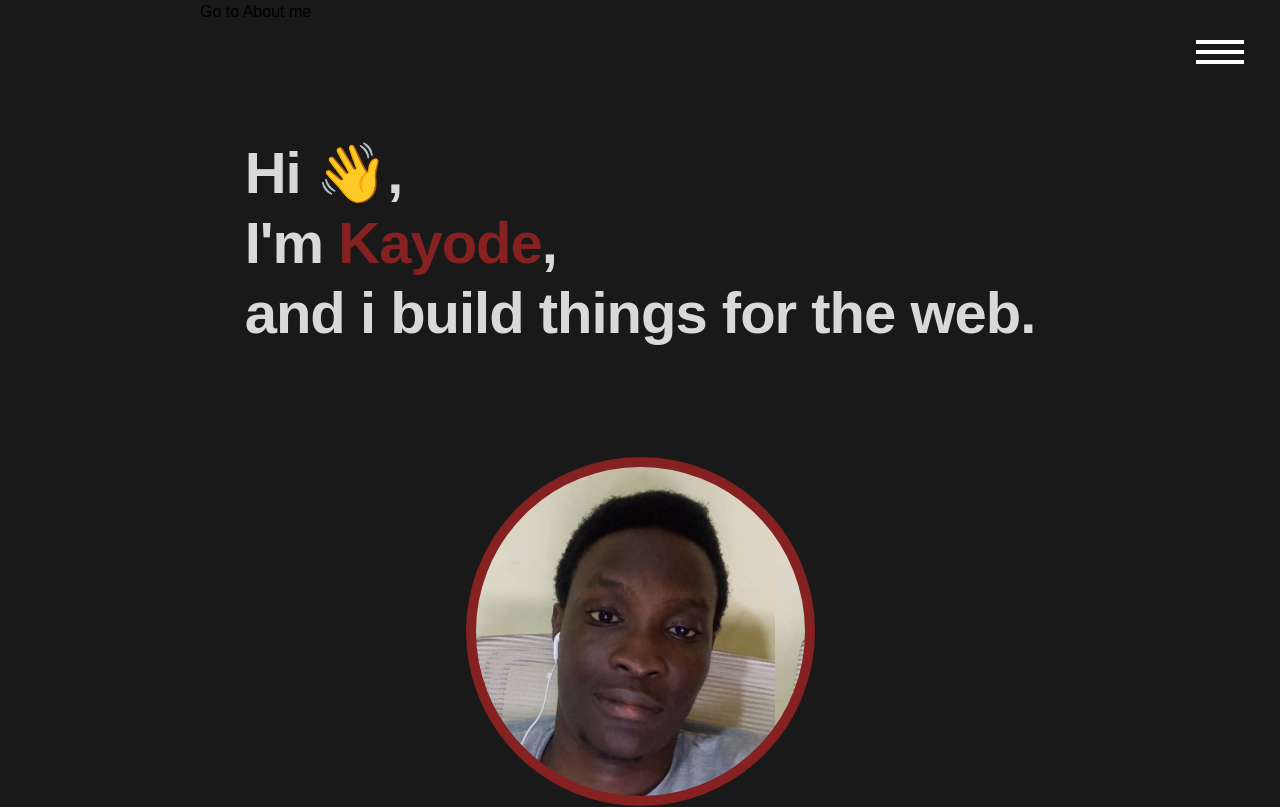
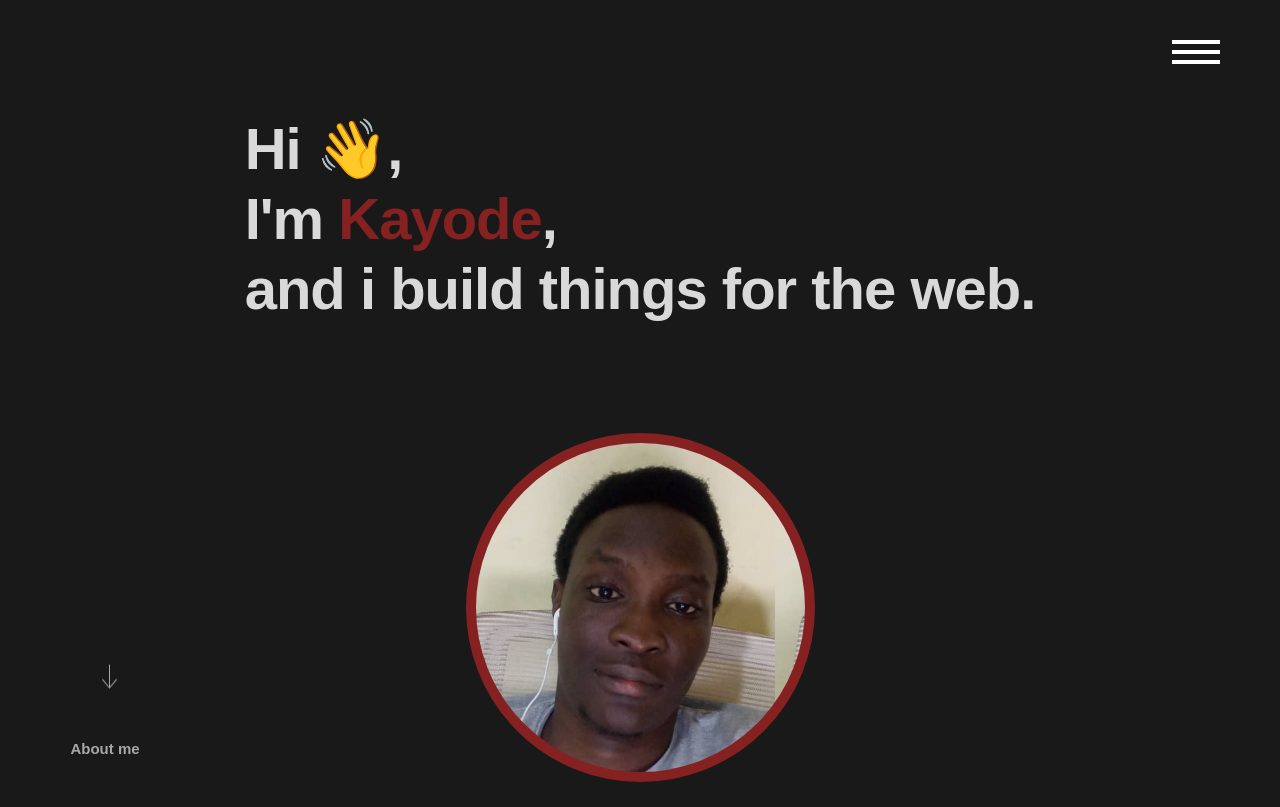
Before and after one commit to Kaykeks1/portfolio-2.0, a React (Create React App) app: page / in a window 1280 px wide. Shown: the top 807 px of the page. Built offline with nearby package versions, Linux system fonts and the light colour scheme.

Commit message:
navigate to next page

```diff
--- a/src/App.tsx
+++ b/src/App.tsx
@@ -1,5 +1,4 @@
 import './App.css';
-import Header from './components/header/Header';
 import Hamburger from './components/hamburger/Hamburger';
 import GoToNext from './components/goto-next/GoToNext';
 import SplashScreen from './components/splash-screen/SplashScreen';
@@ -11,23 +10,55 @@ import Contact from './sections/contact/Contact';
 import { useEffect, useState } from 'react';
 
 function App() {
-  const [loading, setLoading] = useState(true)
+  const [loading, setLoading] = useState(true);
+  const [ goto, setGoTo ] = useState('#about');
+  const sections = ['#about', '#stacks', '#projects', '#contact']
+
   useEffect(() => {
     setTimeout(() => {
       setLoading(false)
     }, 2000)
   }, [])
+
+  document.addEventListener("scroll", function() {
+    const heroSection = document.getElementById('hero') as HTMLElement;
+    const aboutSection = document.getElementById('about') as HTMLElement;
+    const stacksSection = document.getElementById('stacks') as HTMLElement;
+    const projectsSection = document.getElementById('projects') as HTMLElement;
+
+    if (isElementPartiallyInViewport(heroSection)) {
+      setGoTo('#about')
+    } else if (isElementPartiallyInViewport(aboutSection)) {
+      setGoTo('#stacks')
+    } else if (isElementPartiallyInViewport(stacksSection)) {
+      setGoTo('#projects')
+    } else if (isElementPartiallyInViewport(projectsSection)) {
+      setGoTo('#contact')
+    } else {
+      setGoTo('')
+    }
+  });
+
+  function isElementPartiallyInViewport(element: HTMLElement) {
+    var rect = element.getBoundingClientRect();
+    return (
+      rect.bottom > 0
+    );
+  }
+
   return (
     loading
     ? <SplashScreen />
     : <div className="app">
       <Hamburger />
-      <GoToNext />
-      <Hero />
-      <About />
-      <Stacks />
-      <Projects />
-      <Contact />
+      {
+        goto && <GoToNext goto={goto} />
+      }
+      <Hero id="hero" />
+      <About id="about" />
+      <Stacks id="stacks" />
+      <Projects id="projects" />
+      <Contact id="contact" />
     </div>
   );
 }
--- a/src/components/goto-next/GoToNext.css
+++ b/src/components/goto-next/GoToNext.css
@@ -0,0 +1,65 @@
+.goto-next {
+  position: fixed;
+  left: 60px;
+  bottom: 40px;
+  display: flex;
+  flex-direction: column-reverse;
+  height: 100px;
+  align-items: center;
+
+  text-decoration: none;
+}
+
+.text {
+  color: #A7A7A7;
+  margin-right: 10px;
+  font-size: 15px;
+  width: 90px;
+  text-align: center;
+  position: relative;
+  font-weight: 700;
+}
+
+.goto-next:hover > .text {
+  color: white;
+}
+
+.text::before {
+  content: '';
+  position: absolute;
+  width: 100%;
+  height: 4px;
+  border-radius: 4px;
+  background-color: #862121;
+  bottom: -10px;
+  left: 0;
+  transform-origin: right;
+  transform: scaleX(0);
+  transition: transform .3s ease-in-out;
+}
+
+.text:hover::before {
+  transform-origin: left;
+  transform: scaleX(1);
+}
+
+.arrow {
+  fill: #A7A7A7;
+  animation: bounce 0.7s;
+  animation-direction: alternate;
+  animation-timing-function: cubic-bezier(.5, 0.05, 1, .5);
+  animation-iteration-count: infinite;
+}
+
+.goto-next:hover > .arrow {
+  fill: white;
+}
+
+@keyframes bounce {
+  from {
+    transform: translate3d(0, -50px, 0);
+  }
+  to {
+    transform: translate3d(0, 0px, 0);
+  }
+}
--- a/src/components/goto-next/GoToNext.tsx
+++ b/src/components/goto-next/GoToNext.tsx
@@ -1,9 +1,25 @@
 import './GoToNext.css';
+import { ReactComponent as Arrow } from '../../images/arrow_down.svg';
 
-export default function GoToNext() {
+type Props = {
+  goto: string
+}
+
+export default function GoToNext({ goto }: Props) {
+  let text = ''
+  if (goto === '#about') {
+    text = 'About me';
+  } else if (goto === '#stacks') {
+    text = 'I know a few things';
+  } else if (goto === '#projects') {
+    text = 'Check out my work';
+  } else if (goto === '#contact') {
+    text = 'Reach me @';
+  }
   return (
-    <div>
-      <div>Go to About me</div>
-    </div>
+    <a className="goto-next" href={goto}>
+      <span className='text'>{text}</span>
+      <Arrow className='arrow' />
+    </a>
   )
 }
--- a/src/components/hamburger/Hamburger.css
+++ b/src/components/hamburger/Hamburger.css
@@ -6,8 +6,8 @@
 
 .hamburger {
   cursor: pointer;
-  width: 24px;
-  height: 24px;
+  width: 48px;
+  height: 48px;
   transition: all 0.25s;
   position: relative;
 }
--- a/src/sections/about/About.tsx
+++ b/src/sections/about/About.tsx
@@ -1,8 +1,12 @@
 import "./About.css"
 
-export default function About() {
+type Props = {
+  id: string
+}
+
+export default function About({ id }: Props) {
   return (
-    <section className='container' id="about">
+    <section className='container' id={id}>
       <h1 className='title'>About</h1>
     </section>
   )
--- a/src/sections/contact/Contact.tsx
+++ b/src/sections/contact/Contact.tsx
@@ -1,6 +1,10 @@
 import "./Contact.css"
 
-export default function Contact() {
+type Props = {
+  id: string
+}
+
+export default function Contact({ id }: Props) {
   return (
     <section className='container' id="contact">
       <h1 className='title'>Contact</h1>
--- a/src/sections/hero/Hero.tsx
+++ b/src/sections/hero/Hero.tsx
@@ -1,9 +1,12 @@
 import './Hero.css';
 
-export default function Hero() {
+type Props = {
+  id: string
+}
+
+export default function Hero({ id }: Props) {
   document.addEventListener("scroll", function() {
     const heroSection = document.getElementById('hero') as HTMLElement;
-    const stacksSection = document.getElementById('stacks') as HTMLElement;
     const introSection = document.getElementById('intro') as HTMLElement;
     const imageSection = document.getElementById('image') as HTMLElement;
 
@@ -54,7 +57,7 @@ export default function Hero() {
   }
 
   return (
-    <section className="hero" id="hero">
+    <section className="hero" id={id}>
       <div className='intro animate-intro' id="intro">
         Hi 👋,<br />
         <div>
--- a/src/sections/projects/Projects.tsx
+++ b/src/sections/projects/Projects.tsx
@@ -1,7 +1,11 @@
 import './Projects.css';
 import backgroundImage from "../../images/me_1.jpeg";
 
-export default function Projects() {
+type Props = {
+  id: string
+}
+
+export default function Projects({ id }: Props) {
   return (
     <section className='container' id="projects">
       <h1 className='title'>Projects</h1>
--- a/src/sections/stacks/Stacks.tsx
+++ b/src/sections/stacks/Stacks.tsx
@@ -12,7 +12,11 @@ import { ReactComponent as VueLogo } from '../../images/svgs/vue.svg';
 import { ReactComponent as NestJSLogo } from '../../images/svgs/nest.svg';
 import { ReactComponent as PythonLogo } from '../../images/svgs/python.svg';
 
-export default function Stacks() {
+type Props = {
+  id: string
+}
+
+export default function Stacks({ id }: Props) {
   const stacks = [HTMLLogo, CSSLogo, JSLogo, ReactLogo, TailwindLogo, SASSLogo, GitLogo, VSCodeLogo, GithubLogo, VueLogo, NestJSLogo, PythonLogo]
   return (
     <section id="stacks" className='container'>
```
Also changed, not shown: src/images/arrow_down.svg (added).
